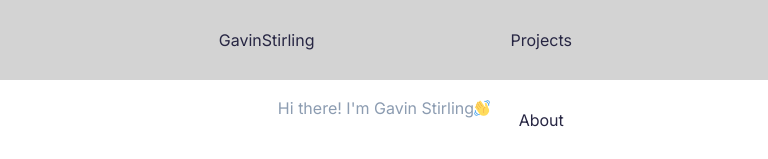
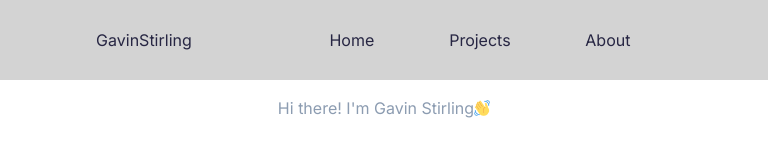
Before and after one commit to GavinStirling/portfolio, a React (Create React App) app: page / in a window 768 px wide. Shown: the top 159 px of the page. Built offline with nearby package versions, Linux system fonts and the light colour scheme.

Commit message:
Fixed navigation styling in tablet view

```diff
--- a/src/components/Navigation/Navigation.scss
+++ b/src/components/Navigation/Navigation.scss
@@ -100,15 +100,17 @@
         }
 
         &__right {
-            @include rowEvenly();
+            width: 50%;
         }
 
         &__links {
-            width: 1em;
+            //width: 1em;
             font-family: $primary-font;
             font-size: 1em;
             font-weight: 400;
             color: $secondary-font-colour;
+            display: flex;
+            justify-content: space-evenly;
         }
     }
 }
```
